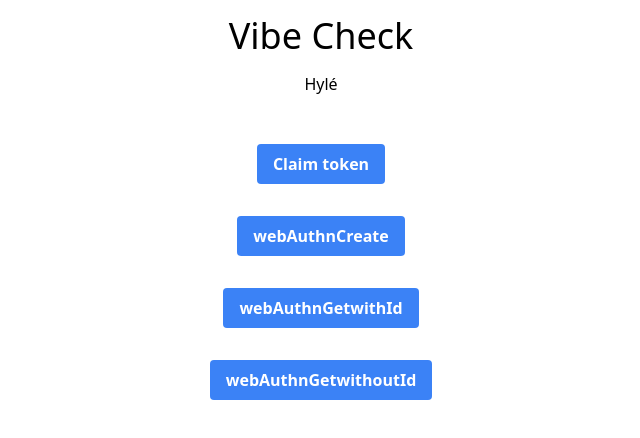
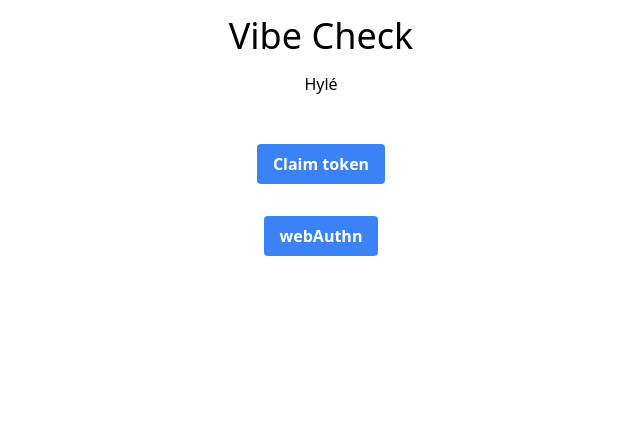
Before and after one commit to Hyle-org/vibe-check-frontend, a Vue app: page / in a window 1280 px wide. Shown: the top 438 px of the page, without its empty margins (319-959 px from the left). Built offline with nearby package versions, Linux system fonts and the light colour scheme.

Commit message:
wip extraction

```diff
--- a/src/App.vue
+++ b/src/App.vue
@@ -92,16 +92,37 @@
     // Prepare the transaction
 }
 
-const buf2hex = (buffer) => {
-  return [...new Uint8Array(buffer)]
-      .map(x => x.toString(16).padStart(2, '0'))
-      .join('');
+function readAsn1IntegerSequence(input: Uint8Array) {
+    // https://www.w3.org/TR/webauthn-2/#sctn-signature-attestation-types
+    if (input[0] !== 0x30) throw new Error('Input is not an ASN.1 sequence');
+    const seqLength = input[1];
+    const elements : Uint8Array[] = [];
+
+
+    let current = input.slice(2, 2 + seqLength);
+    while (current.length > 0) {
+        const tag = current[0];
+        if (tag !== 0x02) throw new Error('Expected ASN.1 sequence element to be an INTEGER');
+
+
+        const elLength = current[1];
+        elements.push(current.slice(2, 2 + elLength));
+
+
+        current = current.slice(2 + elLength);
+    }
+
+    if (elements.length !== 2) throw new Error('Expected 2 ASN.1 sequence elements');
+    let [r, s] = elements;
+
+    return [r.buffer, s.buffer];
 }
 
-let rawId;
-let publicKey_str;
+// Challenge should be 32bytes long
+var challenge = Uint8Array.from("0123456789abcdef0123456789abcdef", c => c.charCodeAt(0));
 
-const webAuthnCreate = async () => {
+
+const webAuthn = async () => {
     const publicKey = {
         attestation: "none",
         authenticatorSelection: {
@@ -109,65 +130,57 @@
             requireResidentKey: false,
             residentKey: "discouraged",
         },
-        challenge: Uint8Array.from("txHash", c => c.charCodeAt(0)),
+        challenge: challenge,
         pubKeyCredParams: [{ alg: -7, type: "public-key" }],
         rp: { name: "Vibe Checker", id: "localhost" },
         timeout: 600000,
         user: { id: Uint8Array.from("myUserId", c => c.charCodeAt(0)), name: "jamiedoe", displayName: "Jamie Doe" },
     };
 
-    let publicKeyCredential = await navigator.credentials.create({ publicKey: publicKey });
-    publicKey_str = buf2hex(publicKeyCredential.response.getPublicKey());
-    rawId = publicKeyCredential.rawId;
-    console.log(publicKeyCredential);
-    // console.log(publicKeyCredential.response.id);
-}
+    var publicKeyCredential = await navigator.credentials.create({ publicKey: publicKey });
+    var pubKey = publicKeyCredential.response.getPublicKey();
 
-const webAuthnGetwithId = async () => {
-    let temp = "q0hhp1Z0kDMQRBsRIeaX52bL9qXjb6D1_jcmfbWt3k5jbfVZawp19BW5oGz7MJuBi4LvQr-U6LM1Z1Pv-3NUGQ";
+    var x_buff = pubKey.slice(-64, -32);
+    var y_buff = pubKey.slice(-32);
+
     const getRequest = {
         allowCredentials: [
-            { id: Uint8Array.from(temp, c => c.charCodeAt(0)), type: "public-key"}
+            { id: publicKeyCredential.rawId, type: "public-key"}
         ],
-        challenge: Uint8Array.from("txHash", c => c.charCodeAt(0)),
+        challenge: challenge,
         rpId: "localhost",
         attestation: "none",
         timeout: 600000,
         userVerification: "discouraged",
     };
-    navigator.credentials.get({ publicKey: getRequest })
-        .then(function (assertion) {
-            const signature = buf2hex(assertion.response.signature);
-            const authenticatorData = buf2hex(assertion.response.authenticatorData);
-            console.log(assertion.response);
-            console.log("pubkey = "+ publicKey_str);
-            console.log("signature = " + signature);
-            console.log("authenticatorData = " + authenticatorData);
-        }).catch(function (err) {
-            console.log(err);
-        });
-}
 
-const webAuthnGetwithoutId = async () => {
-    const getRequest = {
-        allowCredentials: [],
-        challenge: Uint8Array.from("txHash", c => c.charCodeAt(0)),
-        rpId: "localhost",
-        attestation: "none",
-        timeout: 600000,
-        userVerification: "discouraged",
-    };
-    navigator.credentials.get({ publicKey: getRequest })
-        .then(function (assertion) {
-            const signature = buf2hex(assertion.response.signature);
-            const authenticatorData = buf2hex(assertion.response.authenticatorData);
-            console.log(assertion.response);
-            console.log("pubkey = "+ publicKey_str);
-            console.log("signature = " + signature);
-            console.log("authenticatorData = " + authenticatorData);
-        }).catch(function (err) {
-            console.log(err);
-        });
+    var assertion = await navigator.credentials.get({ publicKey: getRequest })
+
+    var signature = new Uint8Array(assertion.response.signature);
+	var [r_buffer, s_buffer]= readAsn1IntegerSequence(new Uint8Array(signature));
+
+    var clientDataJSON = await assertion.response.clientDataJSON;
+    var authenticatorData = await assertion.response.authenticatorData;
+    // challenge is containted in the clientDataJSON: https://www.w3.org/TR/webauthn-2/#dictionary-client-data
+    // TODO: Should not be extracted from clietnDataJSON. Should be computed separatly
+    var extracted_challenge = clientDataJSON.slice(36,36+32);
+
+    console.log("authenticatorData = ", new Uint8Array(authenticatorData));
+    console.log("clientDataJSON = ", new Uint8Array(clientDataJSON));
+    console.log("clientDataJSON = ", clientDataJSON);
+    console.log("extracted_challenge = ", new Uint8Array(extracted_challenge));
+    console.log("signature = ", assertion.response.signature);
+    console.log("r = ", new Uint8Array(assertion.response.signature.slice(4, 36)));
+    console.log("s? = ", new Uint8Array(assertion.response.signature.slice(39, 71)));
+    console.log("signature_r = ", new Uint8Array(r_buffer));
+    console.log("signature_s = ", new Uint8Array(s_buffer));
+    console.log("x_buff = ", new Uint8Array(x_buff));
+    console.log("y_buff = ", new Uint8Array(y_buff));
+
+    // console.log("x = ", BigInt("0x" + buf2hex(x_buff), 16));
+    // console.log("y = ", BigInt("0x" + buf2hex(y_buff), 16));
+    // console.log("r = ", BigInt("0x" + buf2hex(r_buffer), 16));
+    // console.log("s = ", BigInt("0x" + buf2hex(s_buffer), 16));
 }
 
 const signAndSend = async () => {
@@ -216,13 +229,7 @@
                 <button @click="signAndSend">Sign & send TX</button>
             </div>
             <div class="flex justify-center my-8">
-                <button @click="webAuthnCreate">webAuthnCreate</button>
-            </div>
-            <div class="flex justify-center my-8">
-                <button @click="webAuthnGetwithId">webAuthnGetwithId</button>
-            </div>
-            <div class="flex justify-center my-8">
-                <button @click="webAuthnGetwithoutId">webAuthnGetwithoutId</button>
+                <button @click="webAuthn">webAuthn</button>
             </div>
         </template>
     </div>
```
